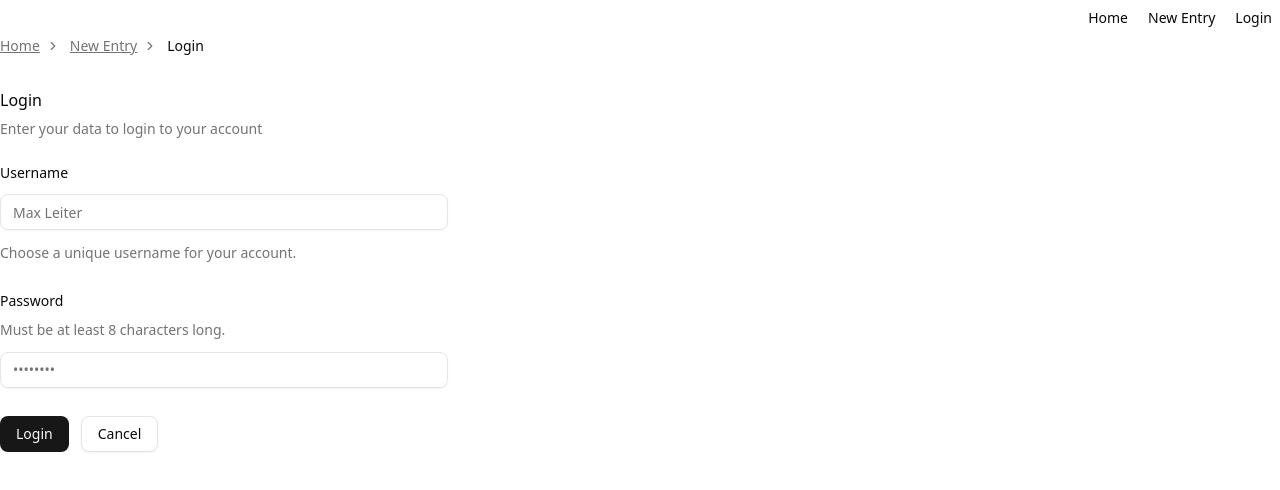
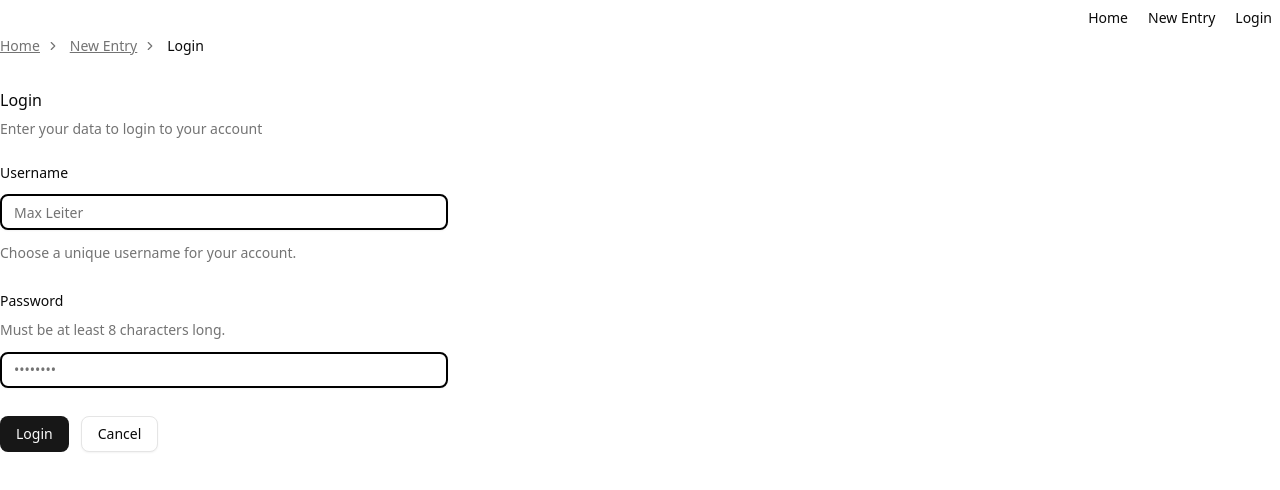
Before and after one commit to RadekKosiada/journal-app, a Next.js app: page /login-page in a window 1280 px wide. Shown: the top 490 px of the page. Built offline with nearby package versions, Linux system fonts and the light colour scheme.

Commit message:
adjust inputs border

```diff
--- a/src/components/ui/input.tsx
+++ b/src/components/ui/input.tsx
@@ -8,7 +8,7 @@
             type={type}
             data-slot="input"
             className={cn(
-        "file:text-foreground placeholder:text-muted-foreground selection:bg-primary selection:text-primary-foreground dark:bg-input/30 border-input h-9 w-full min-w-0 rounded-md border bg-transparent px-3 py-1 text-base shadow-xs transition-[color,box-shadow] outline-none file:inline-flex file:h-7 file:border-0 file:bg-transparent file:text-sm file:font-medium disabled:pointer-events-none disabled:cursor-not-allowed disabled:opacity-50 md:text-sm",
+                "file:text-foreground placeholder:text-muted-foreground selection:bg-primary selection:text-primary-foreground dark:bg-input/30 border-input h-9 w-full min-w-0 rounded-md border-2 border-black bg-transparent px-3 py-1 text-base shadow-xs transition-[color,box-shadow] outline-none file:inline-flex file:h-7 file:border-0 file:bg-transparent file:text-sm file:font-medium disabled:pointer-events-none disabled:cursor-not-allowed disabled:opacity-50 md:text-sm",
                 "focus-visible:border-ring focus-visible:ring-ring/50 focus-visible:ring-[3px]",
                 "aria-invalid:ring-destructive/20 dark:aria-invalid:ring-destructive/40 aria-invalid:border-destructive",
                 className
```
Lines whose indentation alone changed are shown as unchanged.
